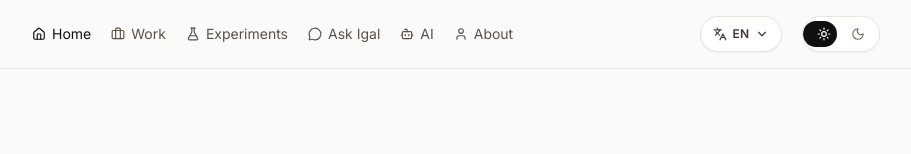
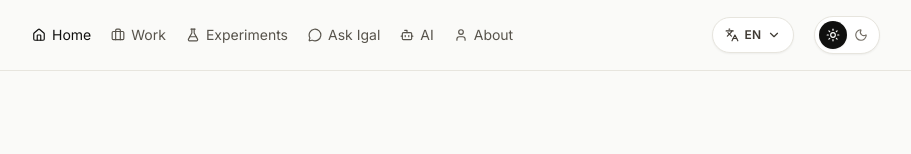
Before and after one commit to igalVilensky/igal-portfolio, a Nuxt app: page / in a window 1280 px wide. Shown: the top 154 px of the page, without its empty margins (184-1095 px from the left). Built offline with nearby package versions, Linux system fonts and the light colour scheme; a web font is replaced by a local one.

Commit message:
Refactor ThemeToggle component for improved accessibility and UI consistency

```diff
--- a/app/components/ThemeToggle.vue
+++ b/app/components/ThemeToggle.vue
@@ -1,28 +1,28 @@
 <template>
   <button
     type="button"
-    class="group relative inline-grid grid-cols-2 items-center overflow-hidden rounded-full border border-secondary-200 bg-white p-1 text-secondary-500 shadow-sm transition-colors duration-300 hover:border-secondary-300 hover:text-secondary-800 focus:outline-none focus-visible:ring-2 focus-visible:ring-primary-400 focus-visible:ring-offset-2 focus-visible:ring-offset-secondary-50 dark:border-dark-border dark:bg-dark-surface dark:text-secondary-400 dark:hover:border-secondary-600 dark:hover:text-white dark:focus-visible:ring-offset-dark-bg"
+    class="group relative inline-flex items-center overflow-hidden rounded-full border border-secondary-200 bg-white p-1 text-secondary-500 shadow-sm transition-colors duration-300 hover:border-secondary-300 hover:text-secondary-800 focus:outline-none focus-visible:ring-2 focus-visible:ring-primary-400 focus-visible:ring-offset-2 focus-visible:ring-offset-secondary-50 dark:border-dark-border dark:bg-dark-surface dark:text-secondary-400 dark:hover:border-secondary-600 dark:hover:text-white dark:focus-visible:ring-offset-dark-bg"
     :aria-label="toggleLabel"
     @click="toggleColorMode"
   >
     <span
-      class="absolute bottom-1 top-1 w-[calc(50%-0.25rem)] rounded-full bg-secondary-950 shadow-sm transition-transform duration-300 ease-out dark:bg-secondary-100"
-      :class="isDarkMode ? 'translate-x-[calc(100%+0.25rem)]' : 'translate-x-0'"
+      class="absolute left-1 top-1 h-7 w-7 rounded-full bg-secondary-950 shadow-sm transition-transform duration-300 ease-out dark:bg-secondary-100"
+      :class="isDarkMode ? 'translate-x-7' : 'translate-x-0'"
       aria-hidden="true"
     />
 
     <span
-      class="relative z-10 inline-flex items-center justify-center gap-1.5 rounded-full px-2.5 py-1.5 transition-colors duration-300"
+      class="relative z-10 flex h-7 w-7 items-center justify-center rounded-full transition-colors duration-300"
       :class="isDarkMode ? 'text-secondary-500 dark:text-secondary-400' : 'text-white'"
     >
-      <Sun :size="14" />
+      <Sun :size="14" stroke-width="2" />
     </span>
 
     <span
-      class="relative z-10 inline-flex items-center justify-center gap-1.5 rounded-full px-2.5 py-1.5 transition-colors duration-300"
+      class="relative z-10 flex h-7 w-7 items-center justify-center rounded-full transition-colors duration-300"
       :class="isDarkMode ? 'text-secondary-950' : 'text-secondary-500 dark:text-secondary-400'"
     >
-      <Moon :size="14" />
+      <Moon :size="14" stroke-width="2" />
     </span>
   </button>
 </template>
```
